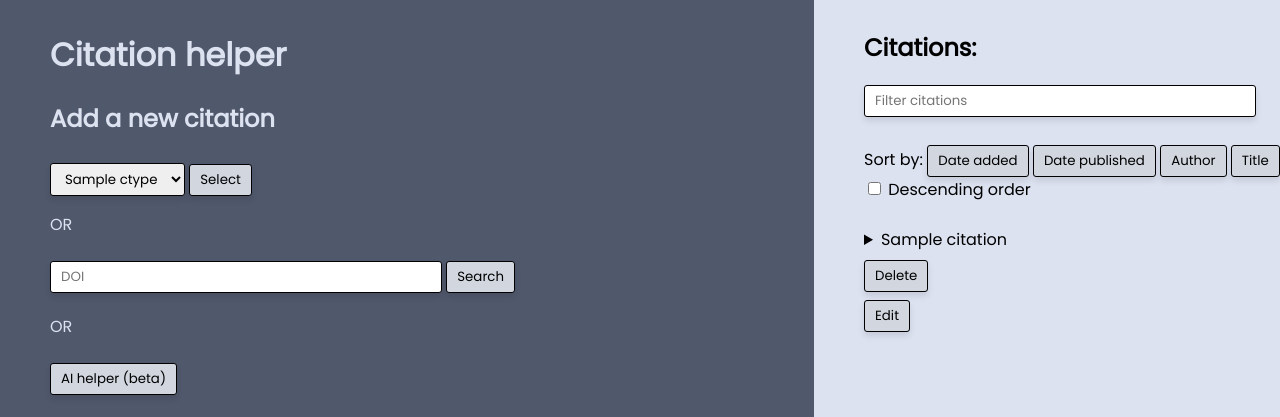
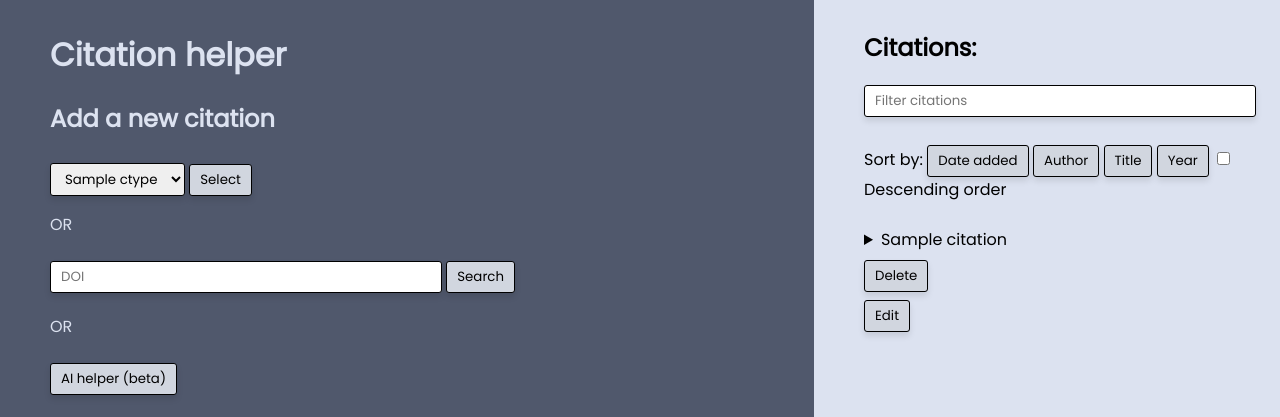
Before and after one commit to HackTastic5/miniprojekti, a Flask app: template src/templates/index.html in a window 1280 px wide. Shown: the top 417 px of the page. Run offline with Flask 3, Linux system fonts and the light colour scheme; the template is opened without the code that fills it: most values are stand-ins (such as "Sample title", 1, 10 or a date in 2020).

Commit message:
Change sorting by date published to year published

```diff
--- a/src/repositories/citation_repository.py
+++ b/src/repositories/citation_repository.py
@@ -16,7 +16,7 @@ def get_citations(sort=None, desc=False):
         case "title":
             sortkey = f"title {order}"
         case "date":
-            sortkey = f"year::int {order}, month::int {order}"
+            sortkey = f"year::int {order}"
         case _:
             sortkey = f"id {order}"
 
--- a/src/templates/index.html
+++ b/src/templates/index.html
@@ -103,9 +103,9 @@ Citation helper
   <form method="get">
     Sort by:
       <button name="sort" value="id">Date added</button>
-      <button name="sort" value="date">Date published</button>
       <button name="sort" value="author">Author</button>
       <button name="sort" value="title">Title</button>
+      <button name="sort" value="date">Year</button>
       <label>
         <input type="checkbox" name="desc" value="true" {% if request.args.get('desc') %}checked{% endif %}>
           Descending order
```
